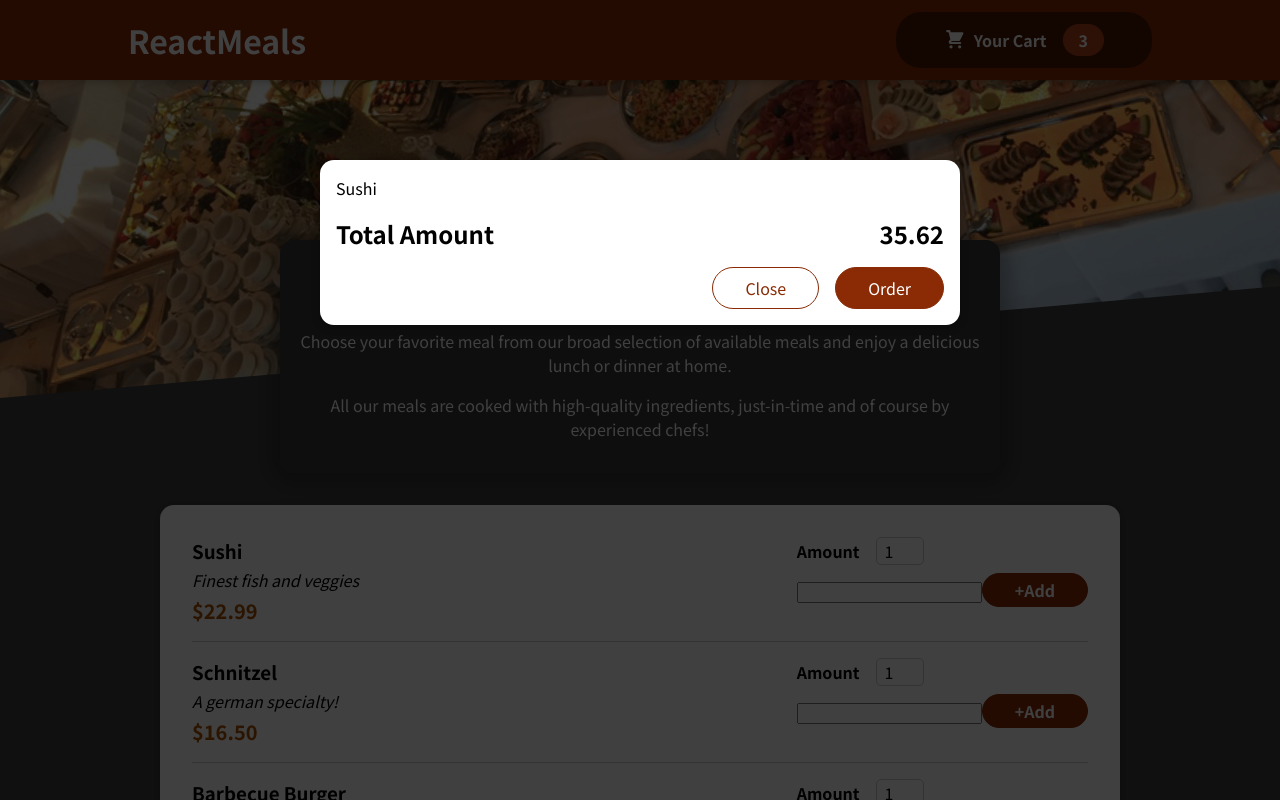
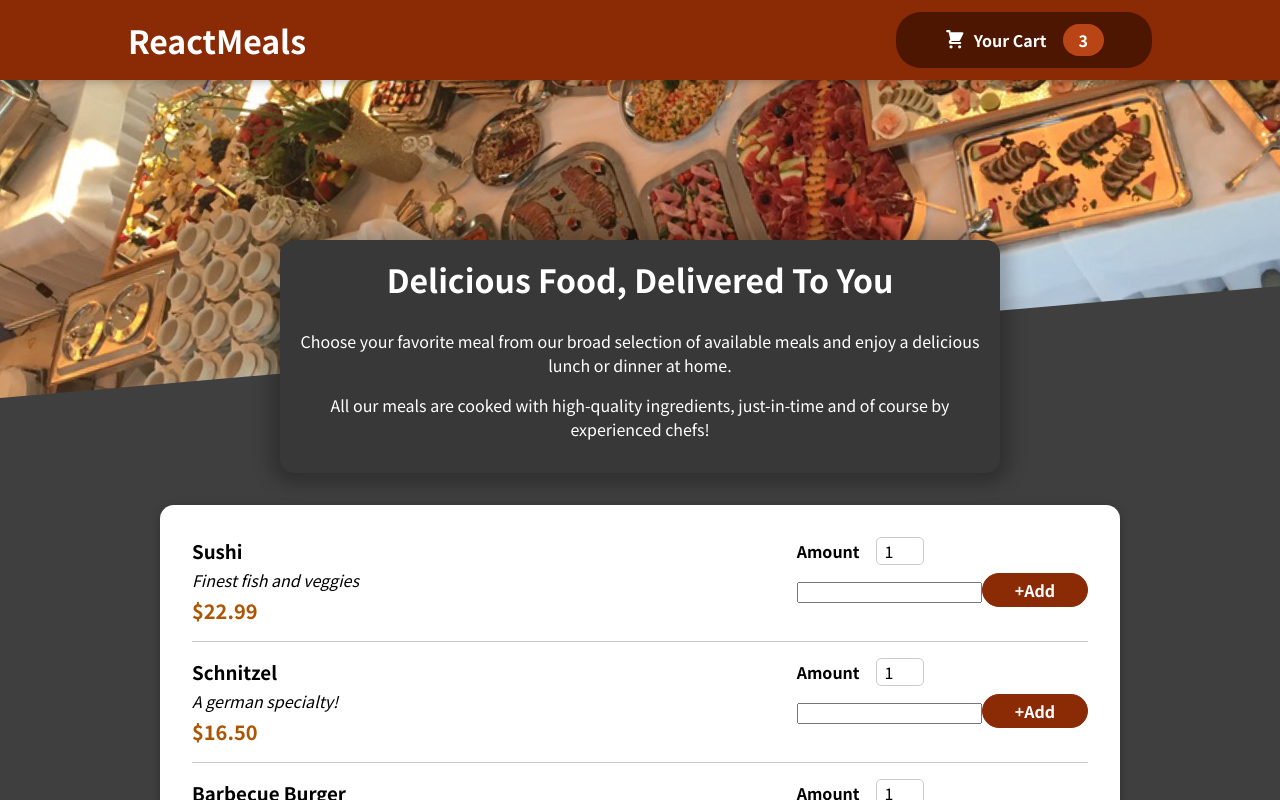
Before and after one commit to santoshnarayanan/React-FoodOrder, a React (Create React App) app: page / in a window 1280 px wide. Shown: the top 800 px of the page. Built offline with nearby package versions, Linux system fonts and the light colour scheme.

Commit message:
Maintain Cart and Modal state

```diff
--- a/src/App.js
+++ b/src/App.js
@@ -1,13 +1,24 @@
-import React, {Fragment } from "react";
+import React, {Fragment, useState } from "react";
 import Header from "./components/Layout/Header";
 import Meals from "./components/Meals/Meals";
 import Cart from "./components/Cart/Cart";
 
 function App() {
+
+  const [cartIsShown, setCartIsShown] = useState(false);
+
+  const showCartHandler = () => {
+    setCartIsShown(true);
+  };
+
+  const hideCartHandler = () => {
+    setCartIsShown(false);
+  };
+
   return (
     <Fragment>
-        <Cart/>
-      <Header />
+        {cartIsShown && < Cart onClose={hideCartHandler}/>}
+      <Header onShowCart={showCartHandler}/>
         <main>
             <Meals />
         </main>
--- a/src/components/Cart/Cart.js
+++ b/src/components/Cart/Cart.js
@@ -2,24 +2,28 @@
 import Modal from "../UI/Modal";
 
 const Cart = (props) => {
-
-    const cartItems =<ul className={classes['cart-items']}>{[
-        {id:'c1', name:'Sushi', amount:2, price:12.99}]
-        .map(item=><li>{item.name}</li>)}</ul>;
+  const cartItems = (
+    <ul className={classes["cart-items"]}>
+      {[{ id: "c1", name: "Sushi", amount: 2, price: 12.99 }].map((item) => (
+        <li>{item.name}</li>
+      ))}
+    </ul>
+  );
   return (
-        <Modal>
+    <Modal onClose={props.onClose}>
       {cartItems}
       <div className={classes.total}>
         <span>Total Amount</span>
         <span>35.62</span>
       </div>
       <div className={classes.actions}>
-                <button className={classes['button--alt']}>Close</button>
+        <button className={classes["button--alt"]} onClick={props.onClose}>
+          Close
+        </button>
         <button className={classes.button}>Order</button>
       </div>
     </Modal>
   );
 };
 
-
 export default Cart;
--- a/src/components/Layout/Header.js
+++ b/src/components/Layout/Header.js
@@ -8,7 +8,7 @@
         <Fragment>
             <header className={classes.header}>
                 <h1>ReactMeals</h1>
-                <HeaderCartButton />
+                <HeaderCartButton onClick = {props.onShowCart} />
             </header>
             <div className={classes['main-image']}>
                 <img src={mealsImage} alt="Delicious Food"/>
--- a/src/components/Layout/HeaderCartButton.js
+++ b/src/components/Layout/HeaderCartButton.js
@@ -3,7 +3,7 @@
 
 const HeaderCartButton = props => {
     return(
-      <button className={classes.button}>
+      <button className={classes.button} onClick={props.onClick}>
           <span className={classes.icon}>
               <CartIcon />
           </span>
--- a/src/components/UI/Modal.js
+++ b/src/components/UI/Modal.js
@@ -4,7 +4,7 @@
 
 const Backdrop = props => {
     return (
-        <div className={classes.backdrop}/>
+        <div className={classes.backdrop} onClick ={props.OnClose} />
     );
 };
 
@@ -20,9 +20,8 @@
 const Modal = (props) => {
 return (
   <Fragment>
-      {ReactDOM.createPortal(<Backdrop />,portalElement)}
+      {ReactDOM.createPortal(<Backdrop onClose={props.onClose} />,portalElement)}
       {ReactDOM.createPortal(<ModalOverlay>{props.children}</ModalOverlay>,portalElement)}
-
   </Fragment>
 );
 };
```
Also changed, not shown: 1 other file (tests, documents, lock files or other folders). Lines whose indentation alone changed are shown as unchanged.
